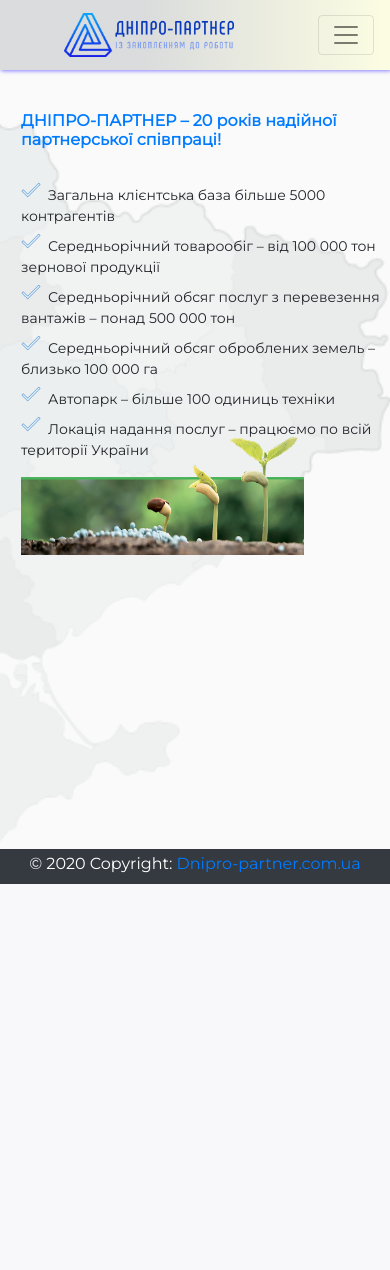
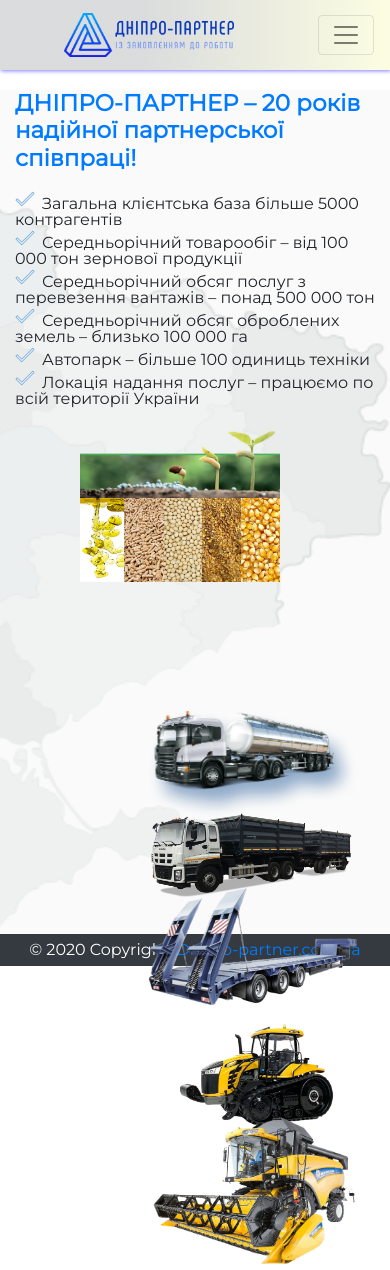
Before and after one commit to RPidgurskiy/Pidgurskiy, a PHP site: page / in a window 390 px wide. Before the commit the page ends 884 px from the top, so only its background shows below. Run offline with PHP 8.4, Linux system fonts and the light colour scheme.

Commit message:
Add files via upload

```diff
--- a/Dnepr-Partner/index.html
+++ b/Dnepr-Partner/index.html
@@ -1,24 +1,28 @@
 <!doctype html>
 <html lang="ru">
+
 <head>
   <!-- Required meta tags -->
   <meta charset="utf-8">
   <meta name="viewport" content="width=device-width, initial-scale=1, shrink-to-fit=no">
   <!-- Bootstrap CSS -->
   <link rel="stylesheet" href="/assets/favicon.ico">
-    <link rel="stylesheet" href="https://stackpath.bootstrapcdn.com/bootstrap/4.5.0/css/bootstrap.min.css" integrity="sha384-9aIt2nRpC12Uk9gS9baDl411NQApFmC26EwAOH8WgZl5MYYxFfc+NcPb1dKGj7Sk" crossorigin="anonymous">    <link rel="stylesheet" href="style.css">
+  <link rel="stylesheet" href="https://stackpath.bootstrapcdn.com/bootstrap/4.5.0/css/bootstrap.min.css"
+    integrity="sha384-9aIt2nRpC12Uk9gS9baDl411NQApFmC26EwAOH8WgZl5MYYxFfc+NcPb1dKGj7Sk" crossorigin="anonymous">
+  <link rel="stylesheet" href="style.css">
   <link href="https://fonts.googleapis.com/css2?family=Montserrat&display=swap" rel="stylesheet">
   <link rel="shortcut icon" href="/assets/favicon.ico" type="image/x-icon">
   <title>Дніпро-Партнер</title>
-    <meta
-    name="Дніпро-Партнер"
+  <meta name="Дніпро-Партнер"
     content="Грузоперевозки. Цены на перевозку грузов, найти грузы и транспорт для автоперевозки по Украине, Днепр-Партнер" />
 </head>
+
 <body>
   <div class="wrapper">
     <nav class="menu navbar navbar-expand-lg sticky-top navbar-light bg-light" id="navbar">
       <a class="navbar-brand ml-5" href="/index.html"><img class="logo" src="./assets/basic-logo.png" alt=""></a>
-      <button class="navbar-toggler" type="button" data-toggle="collapse" data-target="#navbarSupportedContent1" aria-controls="navbarSupportedContent1" aria-expanded="false" aria-label="Toggle navigation">
+      <button class="navbar-toggler" type="button" data-toggle="collapse" data-target="#navbarSupportedContent1"
+        aria-controls="navbarSupportedContent1" aria-expanded="false" aria-label="Toggle navigation">
         <span class="navbar-toggler-icon"></span>
       </button>
 
@@ -38,8 +42,10 @@
           </li>
         </ul>
 
-        <a class="btn btn-primary advice ml-1 mr-4" href="tel:+380981538153" ><img src="./assets/phone.png" alt="">+380981538153</a>
-        <a  class="advice ml-1 mr-4 btn btn-primary" href="mailto: ua380981538153@gmail.com"><img src="./assets/mail.png" alt="">Задати питання</a>
+        <a class="btn btn-primary advice ml-1 mr-2" href="tel:+380981538153"><img src="./assets/phone.png"
+            alt="">+380981538153</a>
+        <a class="advice ml-1 mr-2 btn btn-primary" href="mailto: ua380981538153@gmail.com"><img src="./assets/mail.png"
+            alt="">Задати питання</a>
         <a href="/index.html"><button class="btn btn-primary btn-sm mx-1">UA</button></a>
         <a href="/index_en.html"><button class="btn btn-primary btn-sm mx-1">EN</button></a>
 
@@ -47,103 +53,56 @@
     </nav>
 
     <div class="main">
-      <img class="main_back" src="./assets/back1.png" alt="">
-      <img class="main_back2" src="./assets/back2.png" alt="">
-      <img class="main_back3" src="./assets/back3.png" alt="">
-      <img class="main_back4" src="./assets/back4.png" alt="">
-      <img class="main_back5" src="./assets/back5.png" alt="">
-      <img class="main_back6" src="./assets/zerno.png" alt="">
-      <img class="main_back7" src="./assets/amiac.png" alt="">
+      <div class="col-lg-7 col-md-6 col-sm-8 col-xs-12  main_add">
+        <h6 class="main_text mb-3 font-weight-bold text-primary">ДНІПРО-ПАРТНЕР – 20 років надійної партнерської
+          співпраці!</h6>
+        <li class="main_li">Загальна клієнтська база більше 5000 контрагентів</li>
+        <li class="main_li">Середньорічний товарообіг – від 100 000 тон зернової продукції</li>
+        <li class="main_li">Середньорічний обсяг послуг з перевезення вантажів – понад 500 000 тон </li>
+        <li class="main_li">Середньорічний обсяг оброблених земель – близько 100 000 га</li>
+        <li class="main_li">Автопарк – більше 100 одиниць техніки</li>
+        <li class="main_li">Локація надання послуг – працюємо по всій території України</li>
+      </div>
+      <div class="top_back_img">
+        <img class="main_back7 prod_img" src="./assets/amiac.png" alt="">
+        <img class="main_back6 prod_img" src="./assets/zerno.png" alt="">
+      </div>
 
+      <div class="middle_vehicles_img">
+        <img class="main_back3 vehicles_img" src="./assets/back3.png" alt="">
+        <img class="main_back4 vehicles_img" src="./assets/back4.png" alt="">
+      </div>
+      <div class="main_back_images">
+        <img class="main_back vehicles_img" src="./assets/back1.png" alt="">
+        <img class="main_back2 vehicles_img" src="./assets/back2.png" alt="">
+        <img class="main_back5 vehicles_img" src="./assets/back5.png" alt="">
 
-      <div class="row">
-        <div class="col-lg-7 col-md-6 col-sm-12 col-xs-12  main_add">
-      <h6 class="main_text mb-3 font-weight-bold text-primary">ДНІПРО-ПАРТНЕР – 20 років надійної партнерської співпраці!</h6>
-      <li class="my-1 main_li">Загальна клієнтська база більше 5000 контрагентів</li>
-      <li class="my-1 main_li">Середньорічний товарообіг – від 100 000 тон зернової продукції</li>
-      <li class="my-1 main_li">Середньорічний обсяг послуг з перевезення вантажів – понад 500 000 тон </li>
-      <li class="my-1 main_li">Середньорічний обсяг оброблених земель – близько 100 000 га</li>
-      <li class="my-1 main_li">Автопарк – більше 100 одиниць техніки</li>
-      <li class="my-1 main_li">Локація надання послуг – працюємо по всій території України</li>
-      <!-- <a class=" ml-1 mr-2" href="tel:+380981538153"><button class="btn btn-primary btn-md mt-3 advice_btn" >Консультация</button></a> -->
-      </div>
       </div>
     </div>
 
 
 
 
-      <!-- <div class="container">
-      <div class="list-group-sm text-center ">
-        <div class="row">
-          <div class="col-lg-8 col-md-8 col-sm-12 col-xs-12 mt-5">
-        <button type="button" class="list-group-item list-group-item-action">
-          Автоцистерна
-        </button>
-        <button type="button" class="list-group-item list-group-item-action">Трал </button>
-        <button type="button" class="list-group-item list-group-item-action">Зерновоз</button>
-        <button type="button" class="list-group-item list-group-item-action">Сільгосптехніка</button>
-        <button type="button" class="list-group-item list-group-item-action">Експорт аграрної продукції</button>
-      </div>
-    </div>
-
-      </div>
-    </div> -->
-
-
-
-
-      <!-- <div class="container advertise mt-5">
-        <div class="row">
-          <div class="col-lg-4 col-md-12 col-sm-12 col-xs-12">
-        <div class="card bg-light shadow-sm">
-          <div class="card-body cards">
-            <h5 class="card-title">Какую машину выбрать для доставки?</h5>
-            <p class="card-text">
-              В нашем автопарке специально отобранные машины и водители, осуществляющие автомобильные перевозки грузов. Всего один звонок нашим диспетчерам, и вы легко определитесь, какой автомобиль подойдет именно вам.
-            </p>
-          </div>
-        </div>
-      </div>
-      <div class="col-lg-4 col-md-12 col-sm-12 col-xs-12">
-        <div class="card bg-light shadow-sm">
-          <div class="card-body cards">
-            <h5 class="card-title">Как узнать стоимость грузоперевозки?</h5>
-            <p class="card-text">
-              Стоимость перевозки грузов - одно из наших конкурентных преимуществ. Компания работает по четко фиксированным условиям. Цена грузоперевозок зависит от нескольких условий: время, расстояние, тоннажность автомобиля.
-            </p>
-          </div>
-        </div>
-      </div>
-      <div class="col-lg-4 col-md-12 col-sm-12 col-xs-12">
-        <div class="card  bg-light shadow-sm">
-          <div class="card-body cards">
-            <h5 class="card-title">Нужен ли мне грузчик для доставки грузов?</h5>
-            <p class="card-text">
-              Загрузка и разгрузка, как правило, вызывает ряд неудобств, ведь это хлопотное и трудное дело. Ответить на вопрос нужны ли вам услуги грузчиков помогут наши опытные диспетчеры.
-            </p>
-          </div>
-        </div>
-      </div>
-        </div>
-      </div> -->
 
 
 
 
 
 
-  </footer>
-      <div class="footer-copyright bg-dark text-white text-center py-2">© 2020 Copyright:
+    <footer>
+      <div class="footer-copyright bg-dark text-white text-center py-2 my-0">© 2020 Copyright:
         <a href="https://www.dnipro-partner.com.ua/"> Dnipro-partner.com.ua</a>
       </div>
     </footer>
   </div>
 </body>
 
-    <!-- Optional JavaScript -->
-    <!-- jQuery first, then Popper.js, then Bootstrap JS -->
-    <script src="https://code.jquery.com/jquery-3.5.1.slim.min.js" integrity="sha384-DfXdz2htPH0lsSSs5nCTpuj/zy4C+OGpamoFVy38MVBnE+IbbVYUew+OrCXaRkfj" crossorigin="anonymous"></script>
-    <script src="https://cdn.jsdelivr.net/npm/popper.js@1.16.0/dist/umd/popper.min.js" integrity="sha384-Q6E9RHvbIyZFJoft+2mJbHaEWldlvI9IOYy5n3zV9zzTtmI3UksdQRVvoxMfooAo" crossorigin="anonymous"></script>
-    <script src="https://stackpath.bootstrapcdn.com/bootstrap/4.5.0/js/bootstrap.min.js" integrity="sha384-OgVRvuATP1z7JjHLkuOU7Xw704+h835Lr+6QL9UvYjZE3Ipu6Tp75j7Bh/kR0JKI" crossorigin="anonymous"></script>  </body>
+<script src="https://code.jquery.com/jquery-3.5.1.slim.min.js"
+  integrity="sha384-DfXdz2htPH0lsSSs5nCTpuj/zy4C+OGpamoFVy38MVBnE+IbbVYUew+OrCXaRkfj" crossorigin="anonymous"></script>
+<script src="https://cdn.jsdelivr.net/npm/popper.js@1.16.0/dist/umd/popper.min.js"
+  integrity="sha384-Q6E9RHvbIyZFJoft+2mJbHaEWldlvI9IOYy5n3zV9zzTtmI3UksdQRVvoxMfooAo" crossorigin="anonymous"></script>
+<script src="https://stackpath.bootstrapcdn.com/bootstrap/4.5.0/js/bootstrap.min.js"
+  integrity="sha384-OgVRvuATP1z7JjHLkuOU7Xw704+h835Lr+6QL9UvYjZE3Ipu6Tp75j7Bh/kR0JKI" crossorigin="anonymous"></script>
+</body>
+
 </html>
--- a/Dnepr-Partner/style.css
+++ b/Dnepr-Partner/style.css
@@ -1,25 +1,20 @@
-*{
+* {
     box-sizing: border-box;
     margin: 0;
     padding: 0;
+    line-height: 1;
 }
 
-body{
-    overflow-x: hidden;
+body {
     font-family: 'Montserrat', sans-serif;
     padding: 0;
 }
 
-html{
-    overflow-x: hidden;
+li {
+    list-style-position: outside;
 }
 
-li{
-    list-style-position: outside;
-
-}
-
-p{
+p {
     margin-bottom: 8px;
 }
 
@@ -61,45 +56,37 @@ button {
     transform: translate3d(50%, -50%, 0) scale3d(15, 15, 15);
 }
 
-
-.main_li{
+.main_li {
     list-style-image: url(/assets/yes.png);
 }
+
 .selector-for-some-widget {
     box-sizing: content-box;
 }
 
-.wrapper{
-    overflow-x: hidden;
-}
-
-.logo{
+.logo {
     max-height: 70px;
     max-width: 170px;
 }
 
-.menu{
-    background: rgb(146,149,149);
-    background: linear-gradient(90deg, rgba(146,149,149,0.29175420168067223) 37%, rgba(254,255,201,0.49343487394957986) 98%);
+.menu {
+    background: rgb(146, 149, 149);
+    background: linear-gradient(90deg, rgba(146, 149, 149, 0.29175420168067223) 37%, rgba(254, 255, 201, 0.49343487394957986) 98%);
     opacity: 1;
-    -webkit-box-shadow: 1px 1px 4px 0px rgba(134,125,255,1);
-    -moz-box-shadow: 1px 1px 4px 0px rgba(134,125,255,1);
-    box-shadow: 1px 1px 4px 0px rgba(134,125,255,1);
-    position: fixed;
-    width: 100%;
-    margin: 0;
+    -webkit-box-shadow: 1px 1px 4px 0px rgba(134, 125, 255, 1);
+    -moz-box-shadow: 1px 1px 4px 0px rgba(134, 125, 255, 1);
+    box-shadow: 1px 1px 4px 0px rgba(134, 125, 255, 1);
 }
 
-
-.nav_link{
+.nav_link {
     color: rgb(29, 29, 29);
-    margin: 0 25px 0 25px;
+    margin: 0 15px;
     font-size: 17px;
     font-weight: 700;
     transition: .3s;
 }
 
-.nav_link:hover{
+.nav_link:hover {
     color: rgb(79, 95, 236)!important;
     -o-transform: translateY(-5px);
     -ms-transform: translateY(-5px);
@@ -126,32 +113,27 @@ button {
     transform: scaleX(1);
 }
 
-.location{
-    font-size: 14px;
-}
-
-.advice{
+.advice {
     font-size: 15px;
-    color: rgb(247, 244, 244,19);
+    color: rgb(247, 244, 244, 19);
     text-decoration: none;
     transition: .3s;
 }
 
-.advice:hover{
+.advice:hover {
     -o-transform: translateY(-5px);
     -ms-transform: translateY(-5px);
     -moz-transform: translateY(-5px);
     -webkit-transform: translateY(-5px);
     transform: translateY(-5px);
     transition: .3s;
-
 }
 
-.work_time{
+.work_time {
     font-size: 14px;
 }
 
-.advice:hover{
+.advice:hover {
     color: rgb(213, 213, 221)!important;
     transition-duration: .8s;
     -o-transform: translateY(-5px);
@@ -162,70 +144,52 @@ button {
     text-decoration: none;
 }
 
-
-
-.main{
+.main {
     background: url('./assets/back_over.png');
     background-size: cover;
     background-color: rgb(250, 250, 250);
     height: 100vh;
-    width: 100%;
-    position: relative;
     background-position: right bottom;
     background-repeat: no-repeat;
-    top: 5px;
 }
 
-
-.main_add{
+.main_add {
     margin-left: 60px;
+    margin-top: 20px;
+    max-width: 600px;
+}
+.top_back_img {
     position: absolute;
-    top: 160px;
+    display: flex;
+    flex-direction: column;
+    margin: 0 0 0 5rem;
+}
+.middle_vehicles_img {
+    display: flex;
+    flex-direction: column-reverse;
+    position: absolute;
+    right: 24rem;
+    top: 14rem;
 }
 
-.main_back {
-    background-size: cover;
+.main_back_images {
+    display: flex;
+    flex-direction: column;
     position: absolute;
-    display: block;
-    height: 250px;
-    top: 101px;
-    right: -15px;
+    right: 0;
+    top: 100px;
 }
-.main_back2 {
-    background-size: contain;
-    right: 27px;
-    display: block;
-    position: absolute;
-    top: 265px;
-    height: 220px;
+.prod_img {
+    max-width: 400px;
+    max-height: 300px;
+}
+.vehicles_img {
+    max-width: 320px;
+    margin: -10px 0;
+    margin-right: 2rem;
 }
 
-.main_back3 {
-    background-size: contain;
-    right: 510px;
-    position: absolute;
-    top: 470px;
-    height: 215px;
-}
-.main_back4 {
-    background-size: contain;
-    right: 480px;
-    display: block;
-    position: absolute;
-    top: 285px;
-    height: 195px;
-}
-
-.main_back5 {
-    background-size: contain;
-    right: 58px;
-    display: block;
-    position: absolute;
-    top: 460px;
-    height: 220px;
-}
-
-.main_back6 {
+/* .main_back6 {
     left: 85px;
     background-size: contain;
     display: block;
@@ -242,9 +206,9 @@ button {
     top: 335px;
     width: 478px;
     height: 150px;
-}
+} */
 
-.main_img{
+.main_img {
     background-repeat: no-repeat;
     left: 600px;
     top: 150px;
@@ -252,72 +216,68 @@ button {
     height: 200px;
 }
 
-.main_text{
+.main_text {
     font-weight: 300;
-    position: absolute;
-    bottom: 200px;
+    /* margin-bottom: 200px; */
     font-size: 23px;
-
 }
 
-.collage{
+.collage {
     height: 400px;
     width: 100%;
 }
 
-.serv_title{
+.serv_title {
     margin-bottom: -200px;
 }
-.service_title{
+
+.service_title {
     margin-top: 150px;
 }
 
-.btn_padding{
+.btn_padding {
     width: 300px;
 }
-.main_about{
+
+.main_about {
     font-size: 18px;
     font-weight: 300;
 }
 
-.about_company{
+.about_company {
     font-size: 23px;
 }
 
-.about_li{
+.about_li {
     list-style-image: url(/assets/yes.png);
 }
 
-.main_services{
+.main_services {
     margin-top: 10px;
     text-align: center;
     font-size: 18px;
 }
 
-
-
-
-.cards{
-    -webkit-box-shadow: 1px 1px 4px 0px rgba(134,125,255,1);
-    -moz-box-shadow: 1px 1px 4px 0px rgba(134,125,255,1);
-    box-shadow: 1px 1px 4px 0px rgba(134,125,255,1);
-
+.cards {
+    -webkit-box-shadow: 1px 1px 4px 0px rgba(134, 125, 255, 1);
+    -moz-box-shadow: 1px 1px 4px 0px rgba(134, 125, 255, 1);
+    box-shadow: 1px 1px 4px 0px rgba(134, 125, 255, 1);
 }
 
-.table_style{
+.table_style {
     width: 300px;
 }
 
 /* about */
 
-.about_text{
+.about_text {
     font-size: 15px;
 }
 
-.about_bg{
+.about_bg {
     background: url('./assets/back_over.png');
     background-size: cover;
-    width: 100%;
+    height: 100vh;
     padding-top: 60px;
     padding-right: 50px;
     padding-left: 60px;
@@ -325,297 +285,154 @@ button {
     background-position: center;
 }
 
+/* services */
 
-/* services */
-.services{
+.services {
     background: url('./assets/back_over.png');
     background-size: cover;
     background-position: center;
-    padding-bottom: 200px;
+    height: 100vh;
 }
 
-.service_title{
+.service_title {
     font-size: 23px;
     text-align: center;
     top: 120px;
 }
-.service_items{
+
+.service_items {
     width: 600px;
     margin: auto;
     margin-bottom: -20px;
-
 }
 
 /* contacts */
 
+.functions {
+    position: relative;
+}
 
-.Contacts_bg{
+.Contacts_bg {
     background: url(/assets/back_over.png);
     background-size: cover;
-    padding-bottom: 100px;
+    height: 100vh;
+    padding: 0 20px;
 }
 
-.contacts_logo{
+.contacts_logo {
     height: 80px;
     margin-bottom: -330px;
 }
 
-.contacts_title{
+.contacts_title {
     position: relative;
     margin-top: 250px;
 }
 
-.footer_bg{
+.footer_bg {
     background-color: rgb(248, 245, 245);
 }
 
-.footer_logo{
+.footer_logo {
     height: 80px;
     padding-top: 10px;
 }
 
 
-@media (min-width:365px) and (max-width:400px) {
-    .main_text{
-        margin: auto;
-        font-size: 15px;
-    }
-    .main_back7 {
-        left: 26px;
-        background-size: contain;
-        display: block;
-        position: absolute;
-        top: 426px;
-        width: 307px;
-        height: 150px;
-    }
 
-
+footer {
+    bottom: 0;
+    width: 100%;
 }
 
 
 
-@media  (min-width: 767px) and (max-width: 1324px){
-    .main_text{
-        bottom: 273px;
+@media (max-width: 1260px) {
+    .middle_vehicles_img {
+        right: 0rem;
+        top: 35rem;
     }
-
-    .main_img{
-        visibility: hidden;
+    .advice {
+        font-size: 0;
     }
-
-    .nav_link{
-        color: rgb(29, 29, 29);
-        margin: 0 25px 0 25px;
-        font-size: 14px;
+}
+@media (max-width: 1060px) {
+    .middle_vehicles_img {
+        right: 0rem;
+        top: 28rem;
+    }
+    .vehicles_img {
+        max-width: 250px;
+    }
+    .prod_img {
+        max-width: 250px;
     }
     .main_add {
         margin-left: 60px;
-        top: 167px;
+        margin-top: 20px;
+        max-width: 500px;
     }
-    .main_back {
-        display: none;
-    }
-    .main_back2 {
-        display: none;
-    }
-    .main_back3 {
-        display: none;
-    }
-    .main_back4 {
-        display: none;
-    }
-    .main_back5 {
-        display: none;
-    }
-    .main_back6 {
-        display: none;
-    }
-    .main_back7 {
-        left: 26px;
-        background-size: contain;
-        display: block;
-        position: absolute;
-        top: 426px;
-        width: 307px;
-        height: 150px;
-    }
-
-}
-
-
-
-@media (min-width: 510px) and (max-width: 768px){
-    .main_add {
-        margin-left: 60px;
-        position: absolute;
-        top: 170px;
-    }
-    .main_text {
-        font-weight: 300;
-        position: absolute;
-        bottom: 320px;
-}
-    .main_back {
-        display: none;
-    }
-    .main_back2 {
-        display: none;
-    }
-    .main_back3 {
-        display: none;
-    }
-    .main_back4 {
-        display: none;
-    }
-    .main_back5 {
-        display: none;
-    }
-    .main_back6 {
-        display: none;
-    }
-    .main_back7 {
-        left: 60px;
-        background-size: contain;
-        display: block;
-        position: absolute;
-        top: 473px;
-        width: 307px;
-        height: 150px;
+    .nav_link {
+        margin: 0 10px;
     }
 }
 
-
-@media (max-width: 465px) {
-    .main_li{
-        font-size: 14px;
+@media (max-width: 850px) {
+    .middle_vehicles_img {
+        top: 48rem;
     }
-    .main_add{
-        top: 5px;
+    .main_back_images {
+        top: 25rem;
     }
-
-    .main_text{
-        bottom: 300px;
 }
-    .main_text{
-        font-size: 16px;
-        margin-right: 30px;
+@media (max-width: 650px) {
+    .vehicles_img {
+        max-width: 210px;
     }
-
-    .main_back {
-        display: none;
+    .prod_img {
+        max-width: 200px;
     }
-    .main_back2 {
-        display: none;
+    .main_add {
+        max-width: 500px;
+        margin-left: 30px;
     }
-    .main_back3 {
-        display: none;
-    }
-    .main_back4 {
-        display: none;
-    }
-    .main_back5 {
-        display: none;
-    }
-    .main_back6 {
-        display: none;
-    }
-    .main_back7 {
-        left: 21px;
-        background-size: contain;
-        display: block;
-        position: absolute;
-        top: 425px;
-        width: 283px;
-        height: 125px;
-    }
-
-    .main_add {
-        margin-left: 21px;
-        position: absolute;
-        top: 171px;
-    }
-
-    .main_about {
-        font-size: 14px;
-        font-weight: 300;
-        line-height: 20px;
-    }
-
-    h5{
-        font-size: 18px;
-
-    }
-    .serv_title {
-        margin-bottom: -160px;
-        font-size: 18px;
-    }
-
-    .about_bg{
-        padding: 50px;
-    }
-    .advice{
-        margin-bottom: 5px;
-        margin-left: 40px;
-        width: 50%;
-    }
-    .Contacts_bg{
-        padding-left: 0;
-        padding-right: 80px;
-    }
-
-
-}
-
-@media (max-width:340px) {
-    .main_text {
-        font-size: 13px;
-        margin-right: 30px;
-        bottom: 270px;
-        font-weight: bold;
-    }
-    .main_li {
-        font-size: 12px;
-    }
-    .main_back {
-        display: none;
-    }
-    .main_back2 {
-        display: none;
-
-    }
-    .main_back3 {
-        display: none;
-
-    }
-    .main_back4 {
-        display: none;
-    }
-    .main_back5 {
-        display: none;
-    }
-    .main_back6 {
-        display: none;
-    }
-    .main_back7 {
-        left: 20px;
-        background-size: contain;
-        display: block;
-        position: absolute;
-        top: 412px;
-        width: 278px;
-        height: 110px;
-    }
-    li{
-        font-size: 14px;
-    }
-
-    .logo{
-        max-width: 120px;
+    .service_items {
+        width: 300px;
     }
 }
 
-footer{
-    bottom: 0;
-    width: 100%;
+@media (max-width: 540px) {
+    .main_back_images {
+        top: 37rem;
     }
+    .middle_vehicles_img {
+        top: 54rem;
+    }
+    .main_add {
+        margin: 20px auto;
+    }
+}
+
+@media (max-width:450px) {
+    .main_back_images {
+        top: 45rem;
+    }
+    .middle_vehicles_img {
+        margin-top: 10rem;
+    }
+}
+
+@media (max-width:350px) {
+    .main_back_images {
+        margin-top: 6rem;
+    }
+    .middle_vehicles_img {
+        margin-top: 15rem;
+    }
+    .top_back_img {
+        margin: 0 0 0 2rem;
+    }
+    .contacts_logo {
+        height: 60px;
+    }
+}
```
Also changed, not shown: Dnepr-Partner/Contatcts.html (+2 -16 lines), Dnepr-Partner/Contatcts_en.html (+2 -11 lines), Dnepr-Partner/about.html (+0 -9 lines), Dnepr-Partner/about_en.html (+0 -18 lines), Dnepr-Partner/services.html (+0 -14 lines), Dnepr-Partner/services_en.html (+0 -17 lines). Lines whose indentation alone changed are shown as unchanged.
